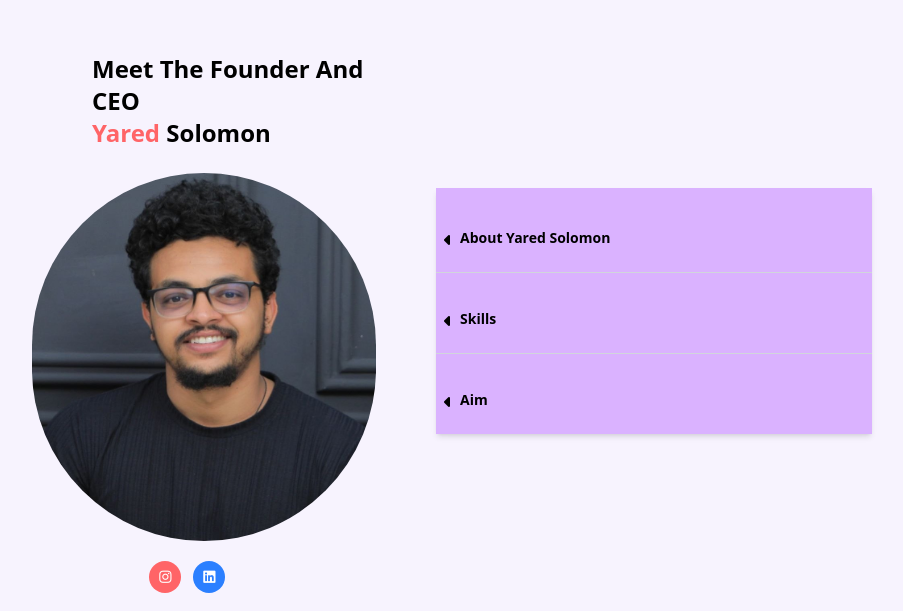
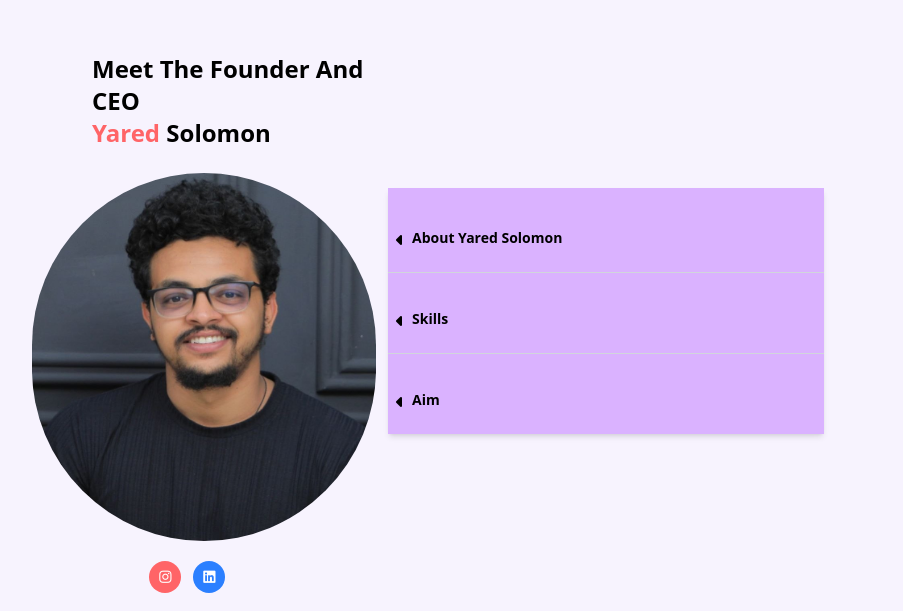
Before and after one commit to Heryakos-Technology/heryakos-static-page, a Vue app: page /about2 in a window 1280 px wide. Shown: the part 643-1254 px from the top of the page, without its empty margins (228-1131 px from the left). Built offline with nearby package versions, Linux system fonts and the light colour scheme.

Commit message:
new change

```diff
--- a/src/views/AboutView.vue
+++ b/src/views/AboutView.vue
@@ -145,7 +145,7 @@ My strong foundation in data structures and algorithms enhances my problem-solvi
         </div>
 </div>
 <div class="w-6/7">
-  <div class="sideCard mb-2 bg-purple-300 pt-5 ml-6   shadow-md mt-34  w-15/11 animated-card">
+  <div class="sideCard mb-2 bg-purple-300 pt-5 -ml-6   shadow-md mt-34  w-15/11 animated-card">
           <div class="flex py-5 px-2 " @click="toggleAbout">
             <div >
               <i class="fa-solid fa-caret-down"  v-if="aboutShow"></i>
```
